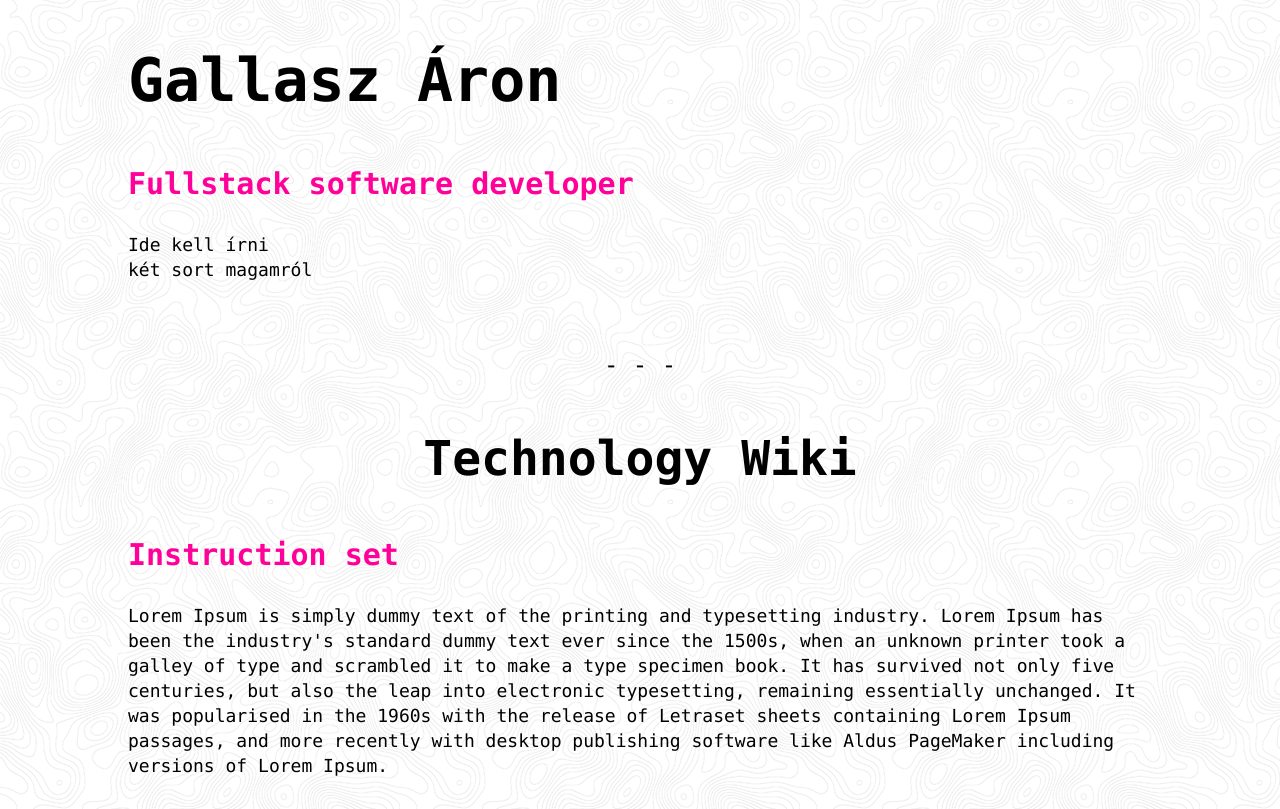
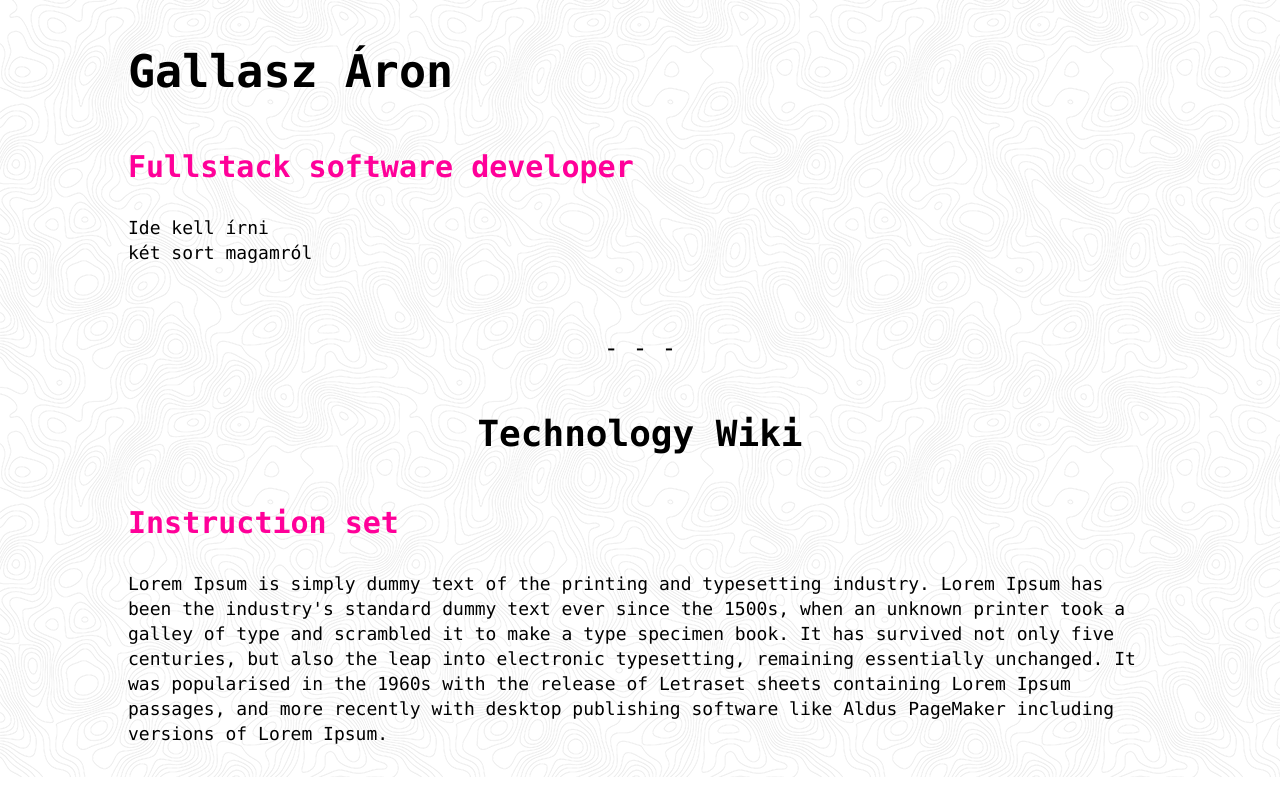
Before and after one commit to gallaron89/myfirstwebpage, a plain HTML site: page index.html in a window 1280 px wide. Shown: the part 83-892 px from the top of the page. After the commit the page ends 860 px from the top, so only its background shows below. Drawn offline with Linux system fonts and the light colour scheme.

Commit message:
Update index.html

```diff
--- a/index.html
+++ b/index.html
@@ -33,7 +33,7 @@
         </div>
     </header>
 
-    <section1 class="section1">
+    <section class="section1">
         <div id="name">
             <h1>Gallasz Áron</h1>
         </div>
@@ -46,13 +46,13 @@
                 két sort magamról
             </p>
         </div>
-    </section1>
+    </section>
 
     <div id="---">
         <p> - - - </p>
     </div>
 
-    <section2 class="section2">
+    <section class="section2">
         <div id="techwiki">
             <a name="wiki"><h1>Technology Wiki</h1></a>
         </div>
@@ -70,7 +70,7 @@
             </p>
         </div>
 
-    </section2>
+    </section>
 </body>
 
 </html>
```
